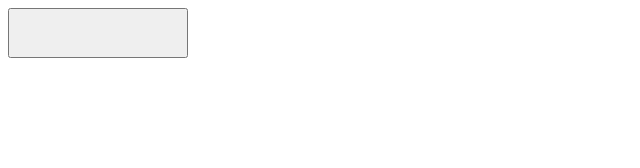
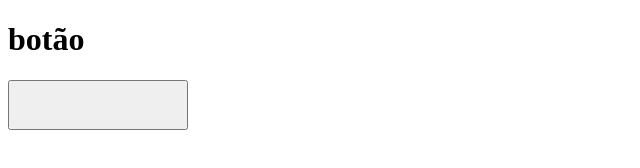
Before and after one commit to Ericmarcos-ELITI/botao-ELITI, a plain HTML site: page index.html in a window 1280 px wide. Shown: the whole page, without its empty margins (0-640 px from the left). Drawn offline with Linux system fonts and the light colour scheme.

Commit message:
Update index.html

```diff
--- a/index.html
+++ b/index.html
@@ -1,6 +1,7 @@
 <!DOCTYPE html>
 <html>
 <head>
+    <h1>botão</h1>
 <title>BOTÃOZÃO</title>
 <style>
 button {
```
